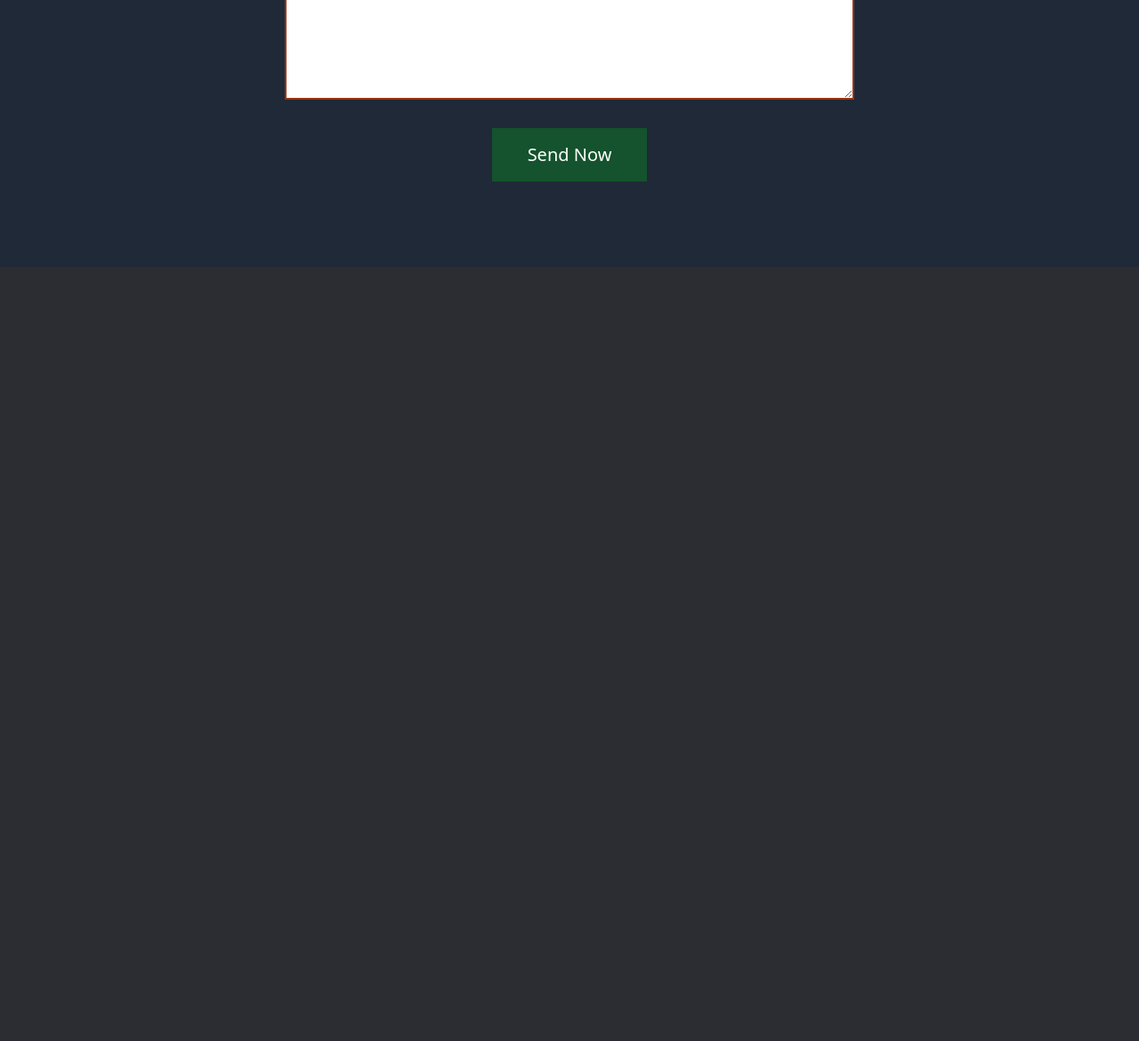
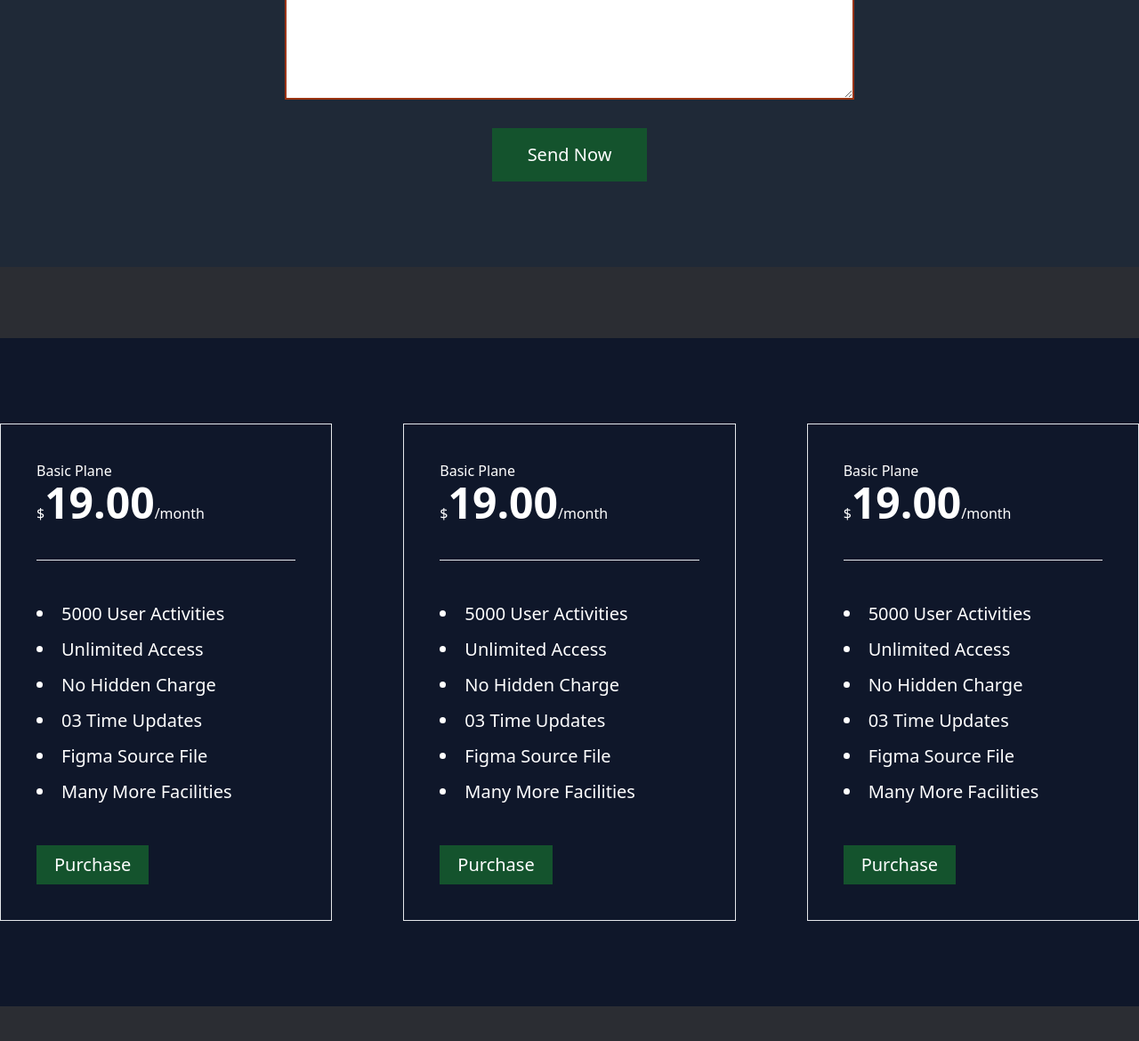
Before and after one commit to programmingshikhbo/first-tailwind-projects, a website built with Vite: page index.html in a window 1280 px wide. Shown: the part 2698-3868 px from the top of the page at 89% size. Before the commit the page ends 2998 px from the top, so only its background shows below. Built offline with nearby package versions, Linux system fonts and the light colour scheme.

Commit message:
purchase section code

```diff
--- a/index.html
+++ b/index.html
@@ -148,6 +148,66 @@
                </div>
           </section>
 
+
+          <section class="bg-slate-900 my-16 sm:my-20 py-12 sm:py-24">
+               <div class="grid md:grid-cols-2 lg:grid-cols-3 gap-10 sm:gap-16 md:gap-20 justify-center items-center text-white">
+
+                    <div class="border p-10">
+                         <h5> Basic Plane </h5>
+                         <h2> $<span class="text-xl sm:text-2xl md:text-5xl font-bold">19.00</span>/month </h2>
+
+                         <hr class="my-10">
+
+                         <ul class="list-disc list-inside leading-10 text-xl">
+                              <li> 5000 User Activities </li>
+                              <li> Unlimited Access </li>
+                              <li> No Hidden Charge </li>
+                              <li> 03 Time Updates </li>
+                              <li> Figma Source File </li>
+                              <li> Many More Facilities </li>
+                         </ul>
+
+                         <button class="bg-green-900 mt-10 hover:bg-green-600 transition px-5 py-2 text-xl"> Purchase </button>
+                    </div>
+
+                    <div class="border p-10">
+                         <h5> Basic Plane </h5>
+                         <h2> $<span class="text-xl sm:text-2xl md:text-5xl font-bold">19.00</span>/month </h2>
+
+                         <hr class="my-10">
+
+                         <ul class="list-disc list-inside leading-10 text-xl">
+                              <li> 5000 User Activities </li>
+                              <li> Unlimited Access </li>
+                              <li> No Hidden Charge </li>
+                              <li> 03 Time Updates </li>
+                              <li> Figma Source File </li>
+                              <li> Many More Facilities </li>
+                         </ul>
+
+                         <button class="bg-green-900 px-5 py-2 text-xl mt-10 hover:bg-green-600 transition"> Purchase </button>
+                    </div>
+
+                    <div class="border p-10">
+                         <h5> Basic Plane </h5>
+                         <h2> $<span class="text-xl sm:text-2xl md:text-5xl font-bold">19.00</span>/month </h2>
+
+                         <hr class="my-10">
+
+                         <ul class="list-disc leading-10 text-xl list-inside">
+                              <li> 5000 User Activities </li>
+                              <li> Unlimited Access </li>
+                              <li> No Hidden Charge </li>
+                              <li> 03 Time Updates </li>
+                              <li> Figma Source File </li>
+                              <li> Many More Facilities </li>
+                         </ul>
+
+                         <button class="bg-green-900 px-5 py-2 text-xl mt-10 hover:bg-green-600 transition"> Purchase </button>
+                    </div>
+               </div>
+          </section>
+
      </main>
 
 
```
